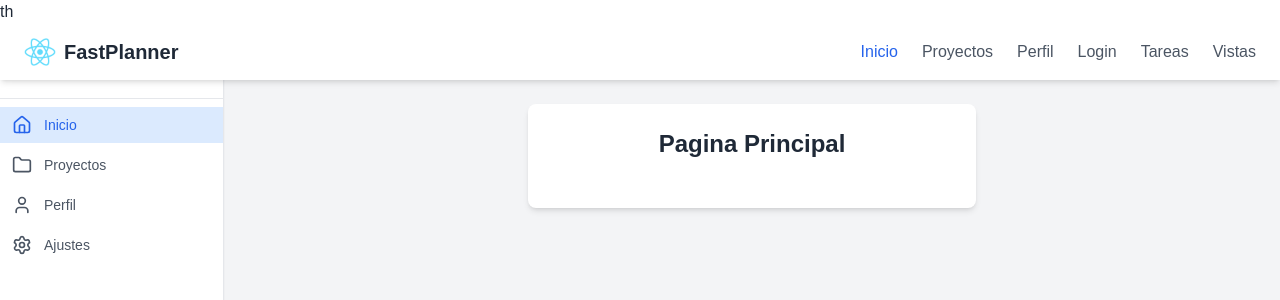
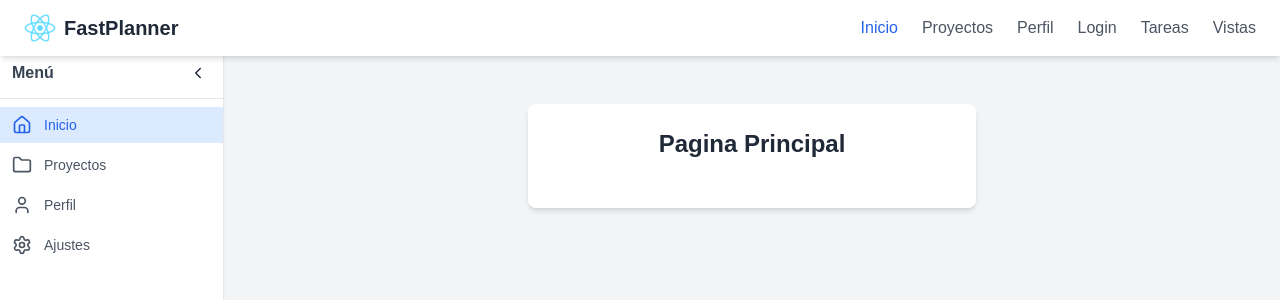
Before and after one commit to JorgeFierroo/FastPlanner, a React (Create React App) app in the folder frontend/: page / in a window 1280 px wide. Shown: the top 300 px of the page. Built offline with nearby package versions, Linux system fonts and the light colour scheme; the HTML template or start-up script is replaced by a standard one.

Commit message:
errorsito

```diff
--- a/frontend/src/components/Navigation.tsx
+++ b/frontend/src/components/Navigation.tsx
@@ -14,7 +14,7 @@
   ];
 
   return (
-    <header className="fixed top-0 left-0 w-full bg-white shadow-md z-50">th
+    <header className="fixed top-0 left-0 w-full bg-white shadow-md z-50">
       <nav className="max-w-7xl mx-auto flex items-center justify-between px-6 py-3">
         {/* Logo */}
         <div className="flex items-center space-x-2">
```
